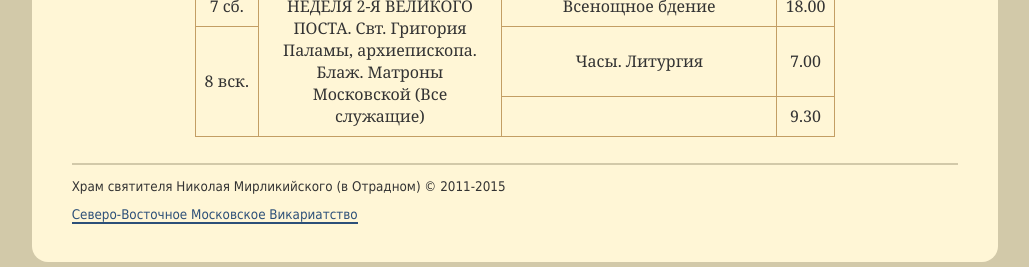
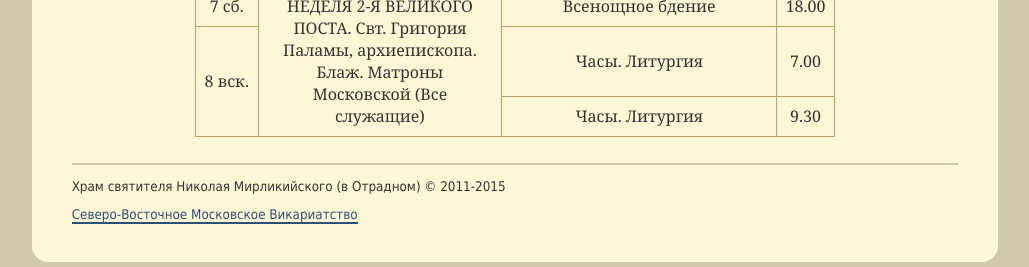
Before and after one commit to hramotradnoe/hramotradnoe.github.io, a Jekyll site: the page built from schedule/index.html, in a window 1280 px wide. Shown: the part 1443-1710 px from the top of the page, without its empty margins (125-1154 px from the left). Built offline with Jekyll 4.4.1, drawn with Linux system fonts in a browser that asks for light colours.

Commit message:
обновлено расписание на март

```diff
--- a/_data/schedule.yml
+++ b/_data/schedule.yml
@@ -75,3 +75,4 @@ timetable:
         title : Часы. Литургия
       - day   : 8&nbsp;вск.
         time  : '9.30'
+        title : Часы. Литургия
```
